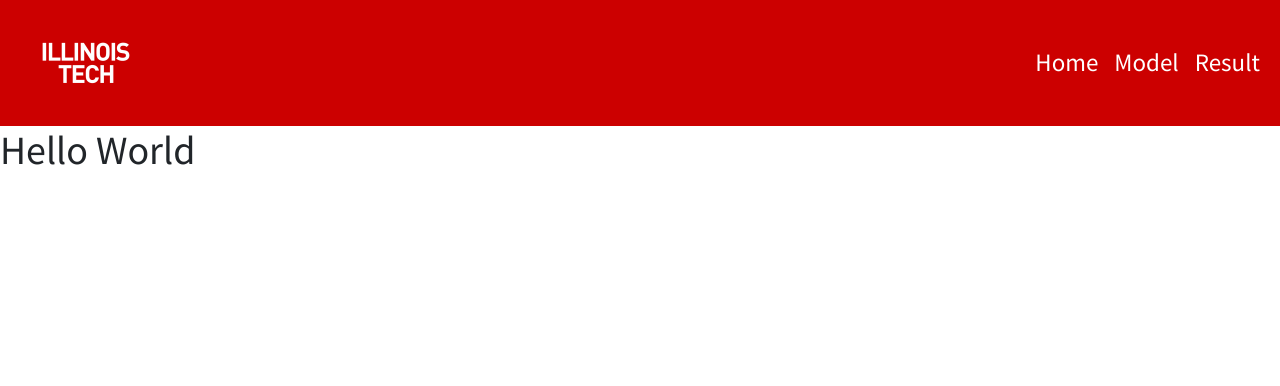
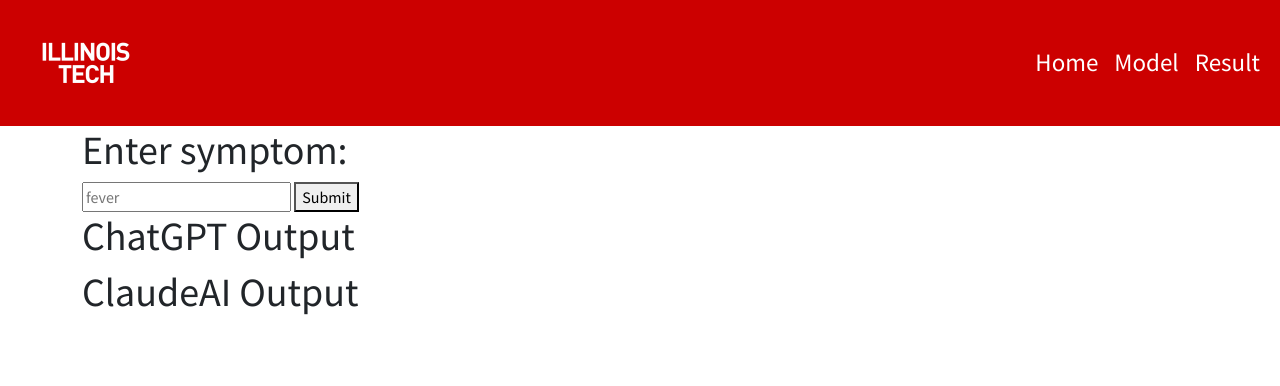
Before and after one commit to nabil463/claude_api, a Flask app: page / in a window 1280 px wide. Shown: the top 386 px of the page. Run offline with Flask 3, Linux system fonts and the light colour scheme.

Commit message:
feat: input and display output

```diff
--- a/src/routes.py
+++ b/src/routes.py
@@ -1,13 +1,16 @@
 from anthropic import Anthropic
-from flask import Blueprint,request,jsonify,current_app,render_template
+from flask import Blueprint,request,current_app,render_template
 from openai import OpenAI
 import os
 
 main = Blueprint('main', __name__)
 
-@main.route("/")
+ChatGPT_output = ""
+ClaudeAI_output = ""
+
+@main.route("/", methods=['GET','POST'])
 def home_page():
-    return render_template("index.html")
+    return render_template("index.html", ChatGPT_output=ChatGPT_output, ClaudeAI_output=ClaudeAI_output)
 
 @main.route("/model")
 def about_page():
@@ -17,17 +20,20 @@ def about_page():
 def result_page():
     return render_template("result.html")
 
-@main.route("/claude",methods=['POST'])
+@main.route("/llmresponse",methods=['POST'])
 def output():
 
-        client = Anthropic(
+        client1 = Anthropic(
             api_key=os.environ.get('ANTHROPIC_API_KEY')
         )
+        client2 = OpenAI(
+            api_key=current_app.config['CHATGPT_KEY'],
+        )
 
-        data = request.get_json()
-        question = data["message"]
+        data = request.form["Symptom"]
+        question = f"Suggest an OTC medicine for {data} in one word"
 
-        message = client.messages.create(
+        message = client1.messages.create(
             model="claude-3-opus-20240229",
             max_tokens=1024,
             messages=[
@@ -37,32 +43,19 @@ def output():
         output = ''
         for data in message.content:
             output += data.text
-        response_data = {
-            'output': message.content[0].text
-        }
-        # Return the JSON response
-        return jsonify(response_data)
+        response_data1 = message.content[0].text
 
-@main.route("/openai",methods=['POST'])
-def output1():
-    client = OpenAI(
-    api_key=current_app.config['CHATGPT_KEY'],
-    )
-
-    data = request.get_json()
-    question = data["message"]
-
-    chat_completion = client.chat.completions.create(
-    messages=[
+        chat_completion = client2.chat.completions.create(
+        messages=[
         {
             "role": "user",
             "content": question,
         }
-    ],
-    model="gpt-3.5-turbo",
-    )
-    response_data = {
-            'output': chat_completion.choices[0].message.content
-        }
-        # Return the JSON response
-    return jsonify(response_data)
+        ],
+        model="gpt-3.5-turbo",
+        )
+        response_data2 = chat_completion.choices[0].message.content
+
+        ClaudeAI_output = response_data1
+        ChatGPT_output = response_data2
+        return render_template("index.html", ChatGPT_output=ChatGPT_output, ClaudeAI_output=ClaudeAI_output)
--- a/src/templates/index.html
+++ b/src/templates/index.html
@@ -37,7 +37,31 @@
       </div>
     </nav>
 
-    {% block content %} <h1>Hello World</h1>{% endblock %}
+
+    <div class="container">
+      {% block content %}
+
+    <div class="input-box">
+      <form action="../llmresponse", method="POST">
+      <h1>Enter symptom:</h1>
+      <input type="text" id="Symptom" name="Symptom" placeholder="fever" required>
+      <button type="submit" formmethod="post">Submit</button>
+      </form>
+    </div>
+
+    <div class="output-box">
+      <h1>ChatGPT Output</h1>
+      <h1>{{ChatGPT_output}}</h1>
+    </div>
+
+    <div class="output-box">
+      <h1>ClaudeAI Output</h1>
+      <h1>{{ClaudeAI_output}}</h1>
+    </div>
+
+    {% endblock %}
+  </div>
+
     <script src="https://cdn.jsdelivr.net/npm/bootstrap@5.3.3/dist/js/bootstrap.bundle.min.js" integrity="sha384-YvpcrYf0tY3lHB60NNkmXc5s9fDVZLESaAA55NDzOxhy9GkcIdslK1eN7N6jIeHz" crossorigin="anonymous"></script>
   </body>
 </html>
```
Also changed, not shown: 1 other file.
